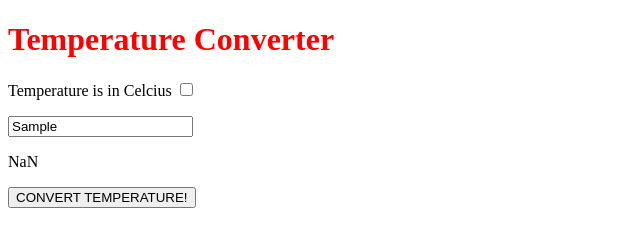
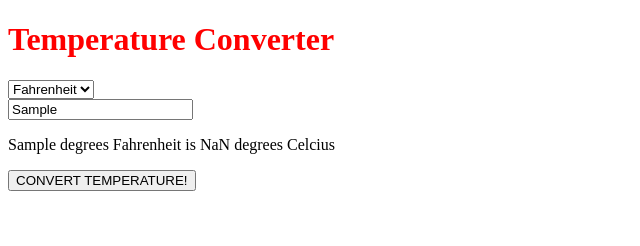
Before and after one commit to jeffersonkadams/temperature-converter, a plain HTML site: page index.html in a window 1280 px wide. Both pictures are taken after typing "Sample" into the empty fields and a click on the button "CONVERT TEMPERATURE!". Shown: the whole page, without its empty margins (0-640 px from the left). Drawn offline with Linux system fonts and the light colour scheme.

Commit message:
cleaned up the output before styling.

```diff
--- a/index.html
+++ b/index.html
@@ -11,8 +11,11 @@
       <div id="header">
         <h1>Temperature Converter</h1>
       </div>
-      <div id="tempType">
-        <p>Temperature is in Celcius <input type="checkbox" id="checkC" value=""></p>
+      <div id="tempTypeBox">
+        <select id="tempTypeInput" name="">
+          <option value="Fahrenheit">Fahrenheit</option>
+          <option value="Celcius">Celcius</option>
+        </select>
       </div>
       <div id="inputBox">
         <input type="text" name="" value="" id="input">
--- a/script.js
+++ b/script.js
@@ -1,11 +1,15 @@
 function convertTemp(originalTemp){
   var originalTemp = document.getElementById('input').value; // number of the original temperature
   var newTemp; //number of the new temperature
+  var tempType = document.getElementById('tempTypeInput').value;
+  var convertedType;
 
-  if (document.getElementById("checkC").checked == true){
+  if (document.getElementById("tempTypeInput").value === "Celcius"){
     newTemp = (originalTemp * (9/5)) + 32;
+    convertedType = 'Fahrenheit';
   }else {
     newTemp = (originalTemp - 32) * (5/9);
+    convertedType = 'Celcius';
   }
-  document.getElementById('output').innerHTML = newTemp;
+  document.getElementById('output').innerHTML = originalTemp + " degrees " + tempType + " is " + newTemp.toFixed(2) + " degrees " + convertedType;
 }
```
